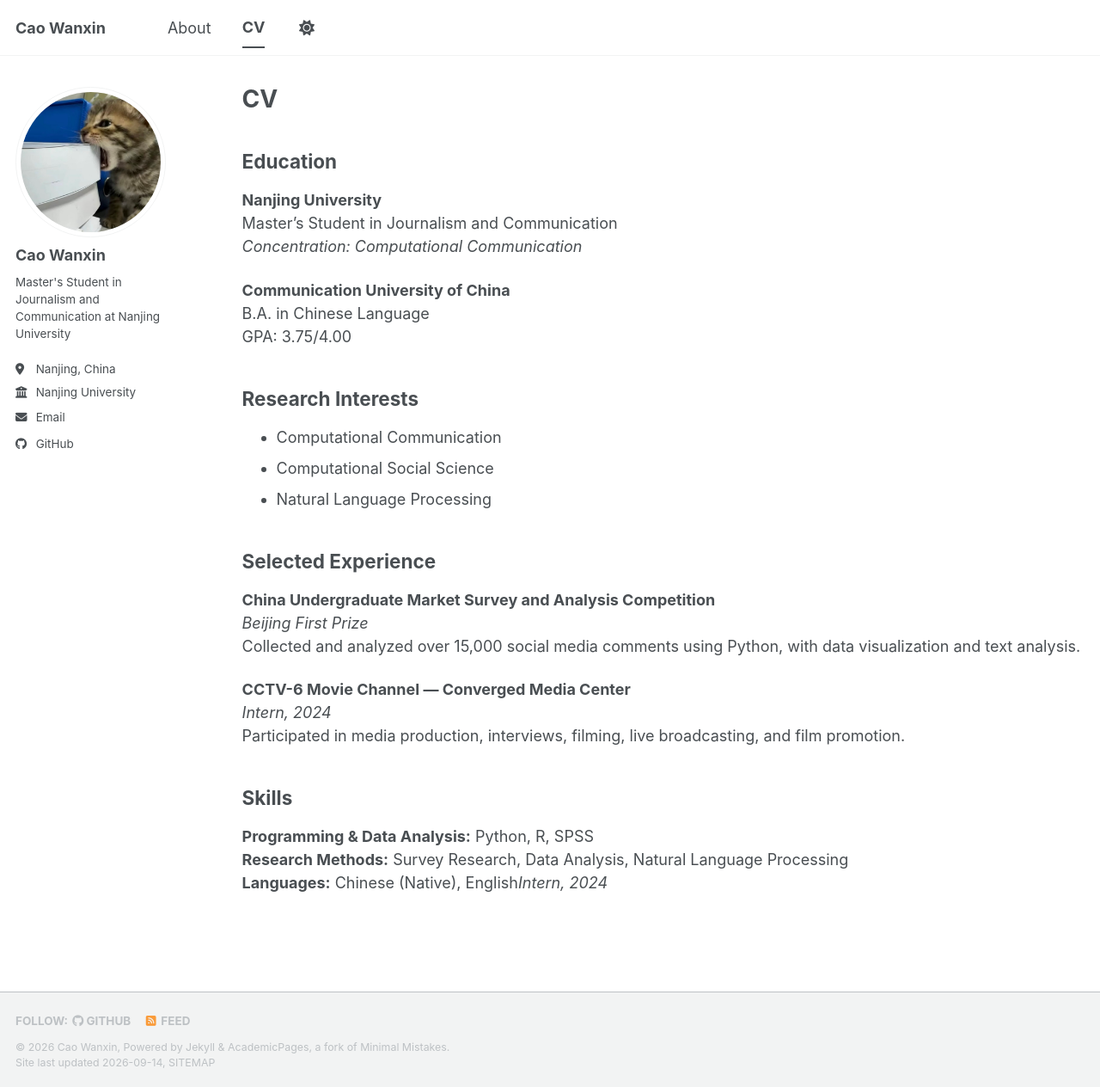
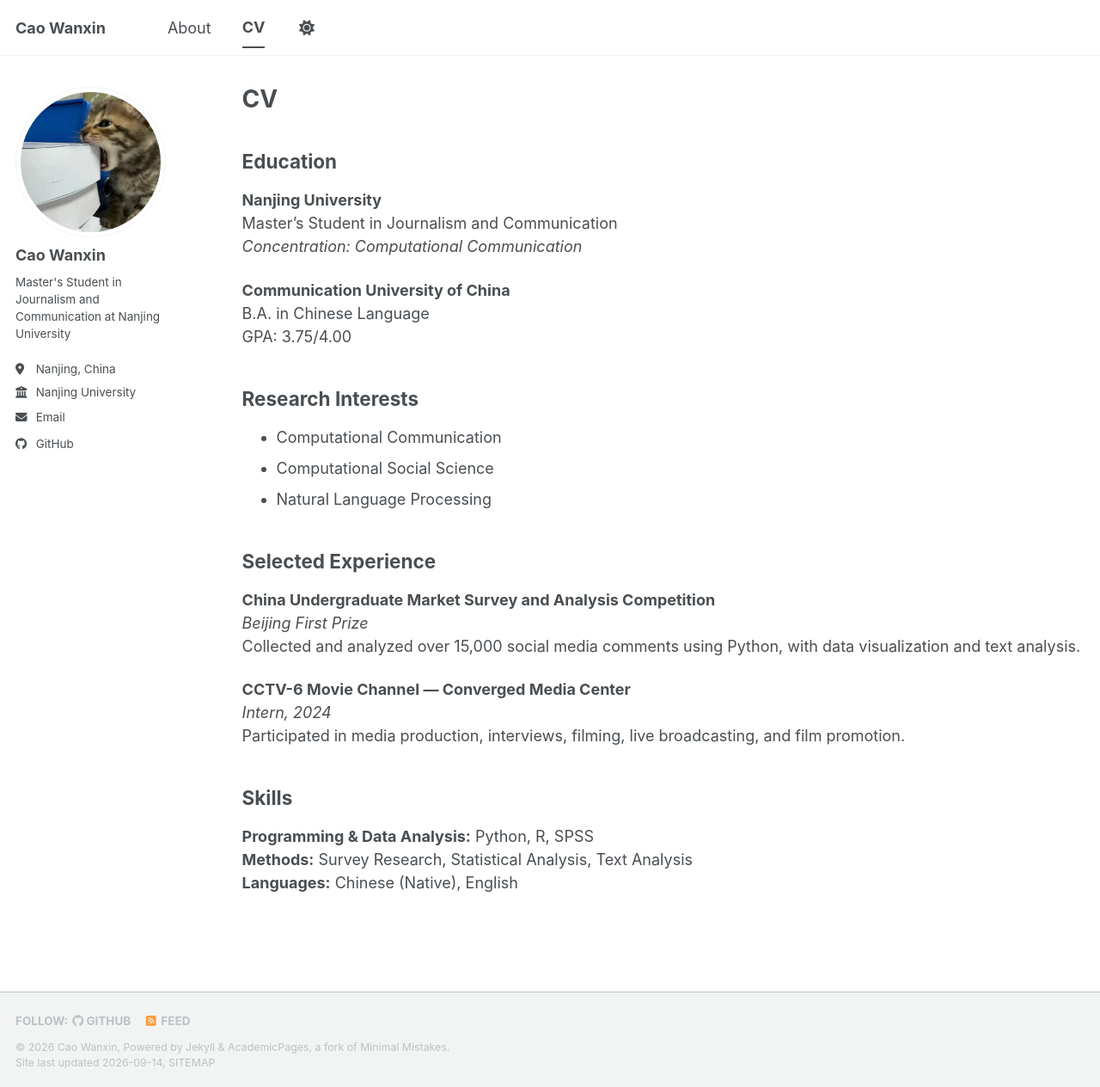
Before and after one commit to cx77129/Cx77129.github.io-, a Jekyll site: the page built from _pages/cv.md, in a window 1280 px wide and 1264 px high. Shown: the whole window at 86% size. Built offline with Jekyll 4.4.1, drawn with Linux system fonts in a browser that asks for light colours; a style sheet for code colours, icons or effects is not loaded.

Commit message:
Refactor skills section in CV
Removed redundant skills and restructured the skills section for clarity.

```diff
--- a/_pages/cv.md
+++ b/_pages/cv.md
@@ -34,5 +34,5 @@ Participated in media production, interviews, filming, live broadcasting, and fi
 ## Skills
 
 **Programming & Data Analysis:** Python, R, SPSS
-**Research Methods:** Survey Research, Data Analysis, Natural Language Processing
-**Languages:** Chinese (Native), English*Intern, 2024*
+**Methods:** Survey Research, Statistical Analysis, Text Analysis
+**Languages:** Chinese (Native), English
```
